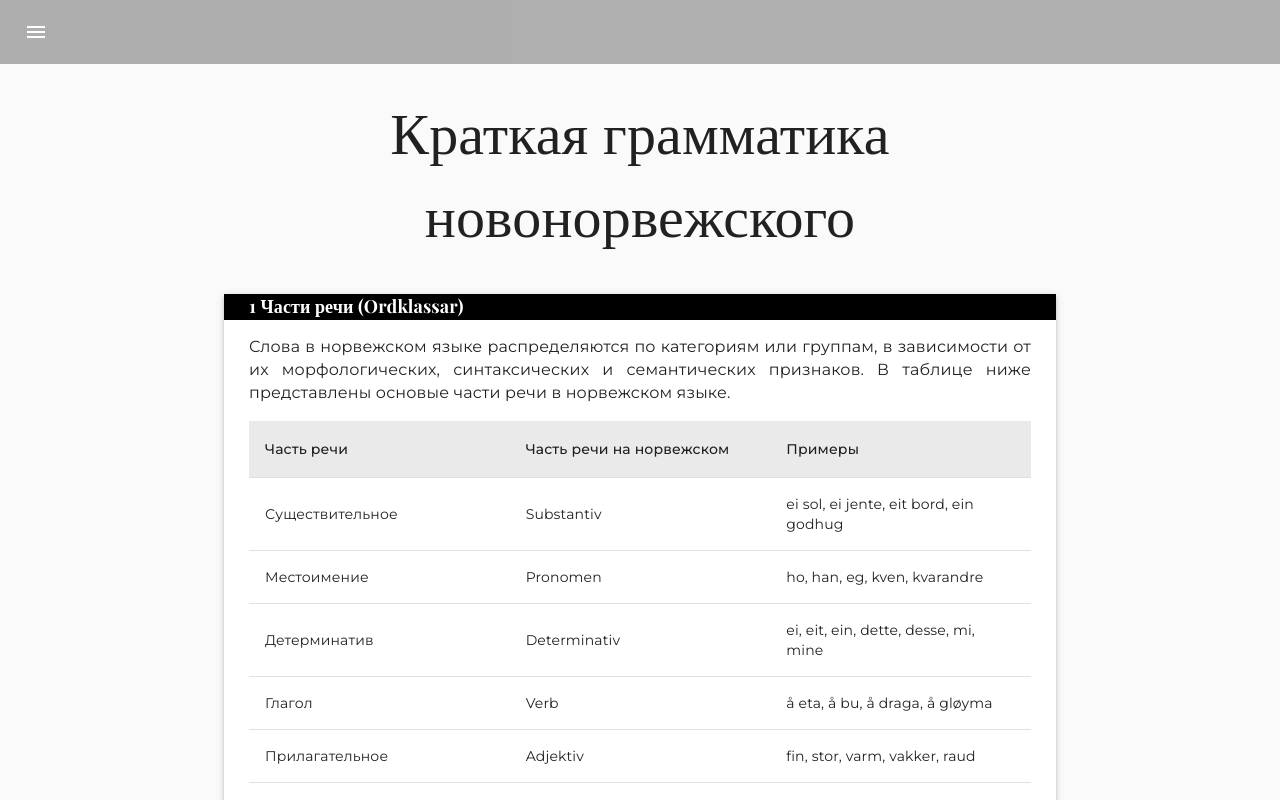
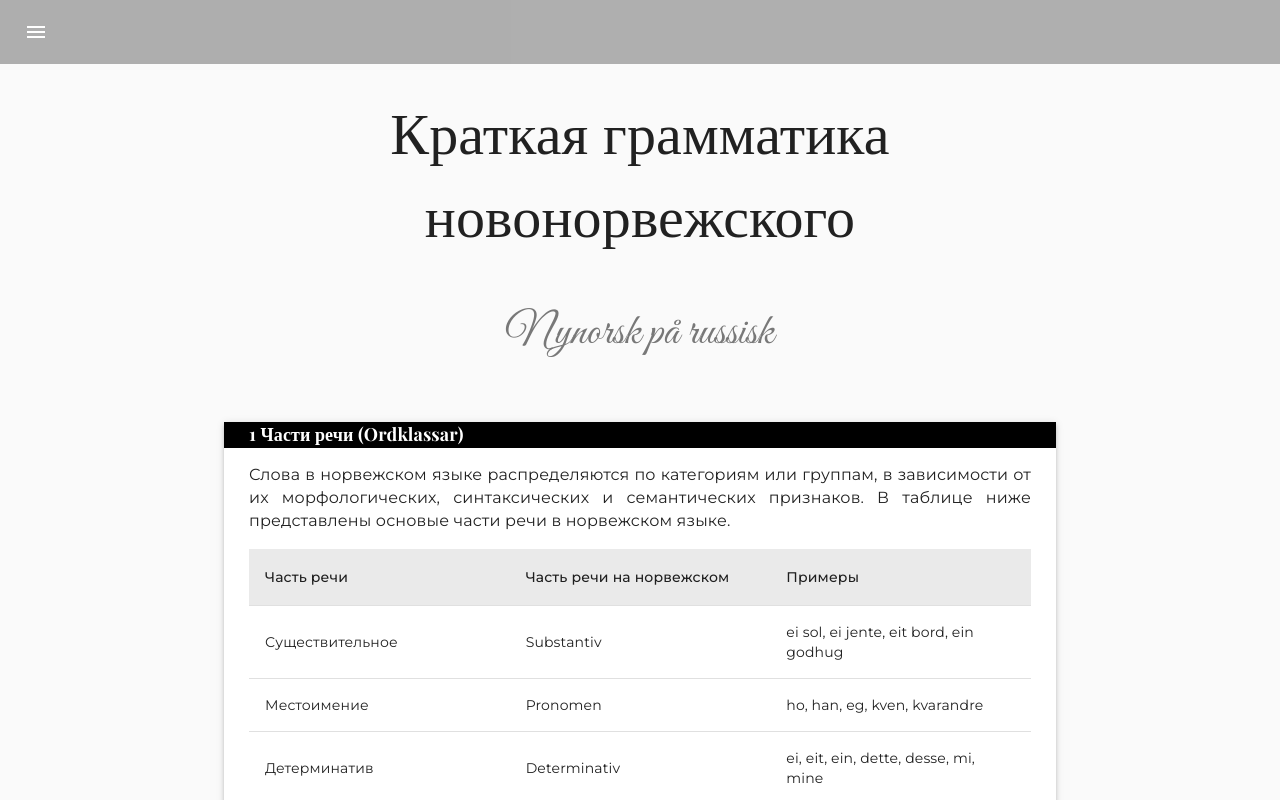
Before and after one commit to goudbes/nynorskpaarussisk, a React (Create React App) app: page / in a window 1280 px wide. Shown: the top 800 px of the page. Built offline with nearby package versions, Linux system fonts and the light colour scheme; a web font is replaced by a local one.

Commit message:
added nynorsk paa russisk title and meta

```diff
--- a/public/index.html
+++ b/public/index.html
@@ -7,8 +7,13 @@
     <meta name="theme-color" content="#000000" />
     <meta
       name="description"
-      content="Web site created using create-react-app"
+      content="Мини-грамматика новонорвежского языка"
     />
+    <meta
+      name="keywords"
+      content="nynorsk, grammatikk, norsk, bokmål, russisk, russian, grammar, norwegian, русская"
+    />
+    <meta name="author" content="goudbes">
     <link rel="apple-touch-icon" href="%PUBLIC_URL%/logo192.png" />
     <!--
       manifest.json provides metadata used when your web app is installed on a
--- a/src/App.css
+++ b/src/App.css
@@ -55,3 +55,11 @@
   border-radius: 100px / 120px;
   opacity: 0.8;
 }
+
+.nynorsk {
+  font: bold calc(16px + 3.5vmin) Helvetica, serif;
+  font-family: 'Great Vibes', cursive;
+  font-weight: 200;
+  color: #787878
+
+}
--- a/src/App.js
+++ b/src/App.js
@@ -16,6 +16,7 @@ function App() {
       <Menu></Menu>
       <Grid item xs={12} className="header" >
           <h1 className="header-title">Краткая грамматика<br></br> новонорвежского</h1>
+          <h2 className="nynorsk">Nynorsk på russisk</h2>
         </Grid>
       <Grid direction="row" container
         justify="center"
--- a/src/helpers/ParaphraseTable.js
+++ b/src/helpers/ParaphraseTable.js
@@ -9,7 +9,7 @@ import TableRow from '@material-ui/core/TableRow';
 
 
 function createParaphraseData(bm, nn) {
-    return { bm, nn};
+    return { bm, nn };
 }
 
 const paraphraseTableStyles = {
--- a/src/index.css
+++ b/src/index.css
@@ -1,5 +1,6 @@
 @import url('https://fonts.googleapis.com/css2?family=Playfair+Display:ital,wght@0,400;0,700;1,400;1,700&display=swap');
 @import url('https://fonts.googleapis.com/css2?family=Montserrat:ital,wght@0,400;0,500;0,600;1,400&family=Playfair+Display:ital@1&display=swap');
+@import url('https://fonts.googleapis.com/css2?family=Great+Vibes&display=swap');
 
 body {
   margin: 0;
```
Also changed, not shown: src/components/Ordklassar.js (indentation only), 1 other file (tests, documents, lock files or other folders).
